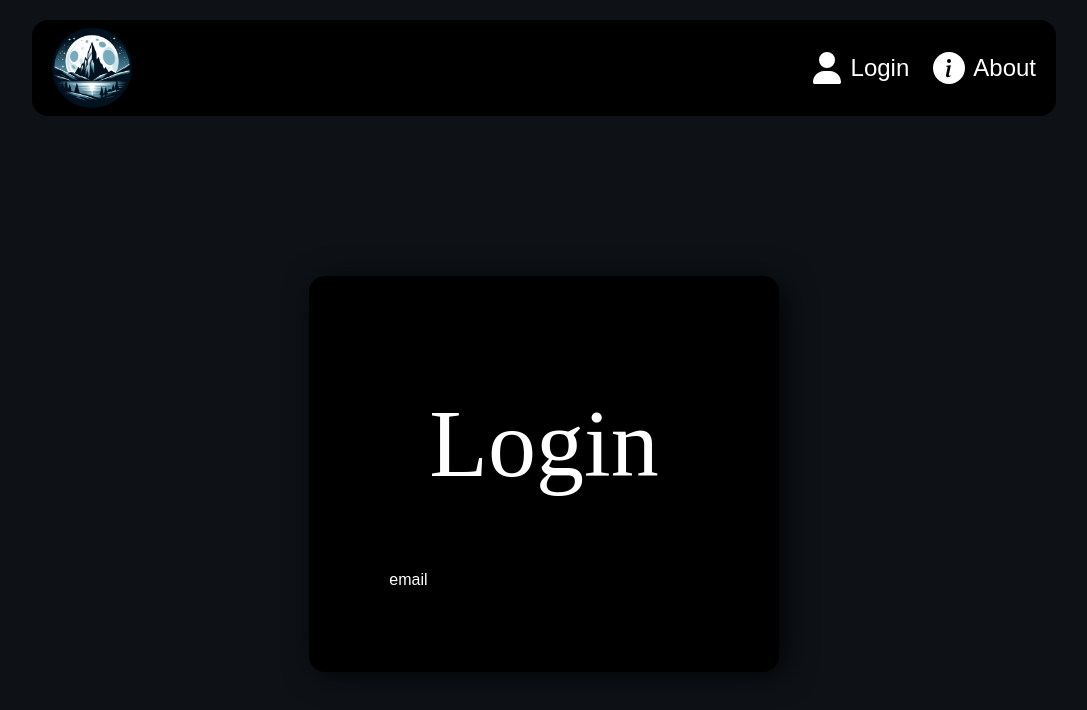
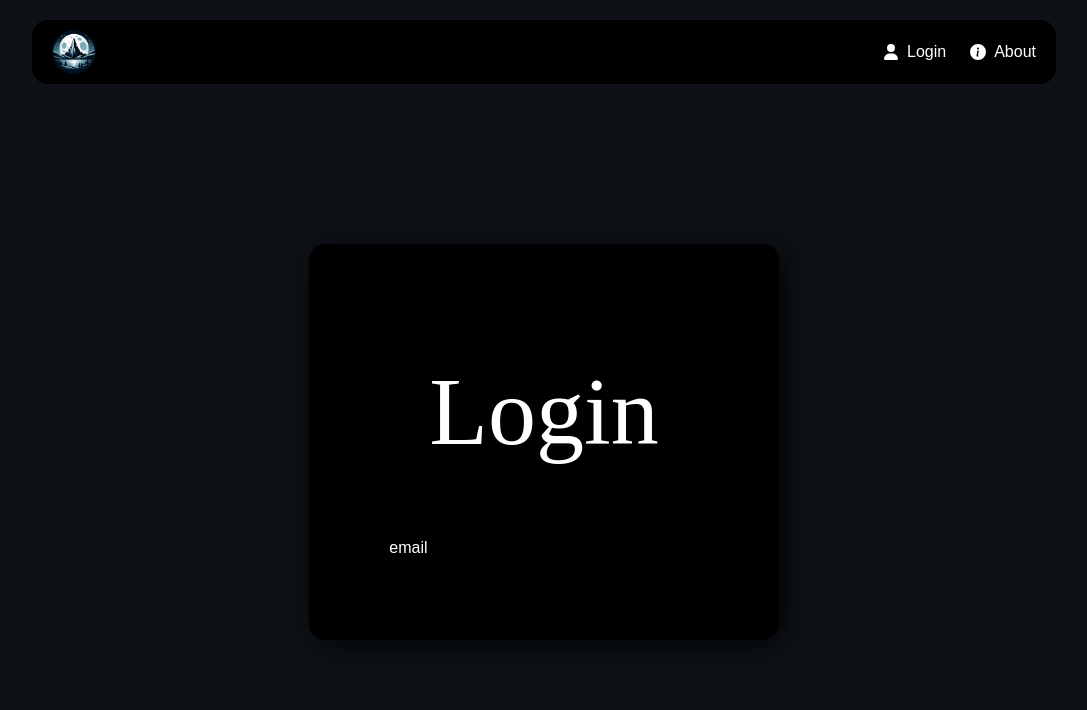
Before and after one commit to keeeper85/Gaminatorium-frontend, a React (Vite) app: page /login in a window 1280 px wide. Shown: the top 710 px of the page, without its empty margins (96-1183 px from the left). Built offline with nearby package versions, Linux system fonts and the light colour scheme; a web font is replaced by a local one.

Commit message:
fix: deleted html font-size reset

```diff
--- a/src/components/Navbar/Navbar.tsx
+++ b/src/components/Navbar/Navbar.tsx
@@ -8,8 +8,8 @@ import { useAuth } from "../../hooks/useAuth";
 export default function Navbar() {
   const { isLogged } = useAuth();
   return (
-    <div className="flex justify-between items-center w-4/5 h-24 mt-5 px-5 bg-black rounded-2xl">
-      <NavLink to="/" className="w-20 h-20">
+    <div className="flex justify-between items-center w-4/5 h-16 mt-5 px-5 bg-black rounded-2xl">
+      <NavLink to="/" className="w-11 h-11">
         <img
           src="/assets/images/Gaminatorium_logo.jpg"
           className="rounded-full"
@@ -20,19 +20,19 @@ export default function Navbar() {
       <div className="flex items-center gap-6">
         {isLogged ?
           <NavLink to="/myAccount" className="flex items-center gap-2 cursor-pointer hover:text-red hover:scale-90 transition-all ease-in-out duration-300">
-            <RiAccountCircleFill className="w-10 h-10" />
-            <span className="text-2xl">Account</span>
+            <RiAccountCircleFill className="w-4 h-4" />
+            <span className="text-base">Account</span>
           </NavLink>
           :
           <NavLink to="/login" className="flex items-center gap-2 cursor-pointer hover:text-red hover:scale-90 transition-all ease-in-out duration-300">
-            <FaUser className="w-8 h-8" />
-            <span className="text-2xl">Login</span>
+            <FaUser className="w-4 h-4" />
+            <span className="text-base">Login</span>
           </NavLink>
         }
 
-        <NavLink to="/about" className="flex gap-2 cursor-pointer hover:text-red hover:scale-90 transition-all ease-in-out duration-300">
-          <BsInfoCircleFill className="w-8 h-8" />
-          <span className="text-2xl">About</span>
+        <NavLink to="/about" className="flex items-center gap-2 cursor-pointer hover:text-red hover:scale-90 transition-all ease-in-out duration-300">
+          <BsInfoCircleFill className="w-4 h-4" />
+          <span className="text-base">About</span>
         </NavLink>
       </div>
     </div>
```
